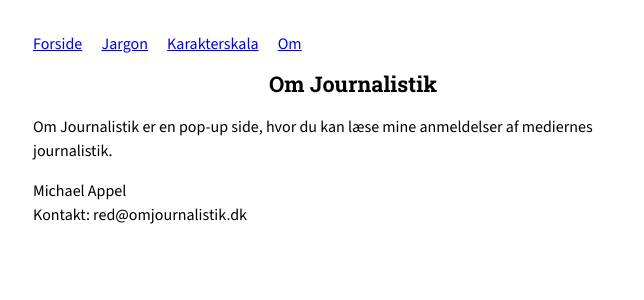
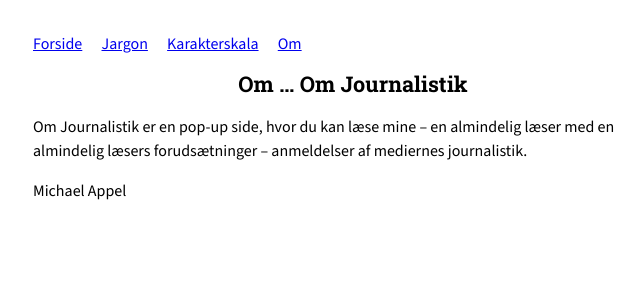
Before and after one commit to MichaelOAppel/OmJournalistik, a Jekyll site: the page built from om.md, in a window 1280 px wide. Shown: the top 300 px of the page, without its empty margins (287-931 px from the left). Built offline with Jekyll 4.4.1, drawn with Linux system fonts in a browser that asks for light colours.

Commit message:
Update om.md

```diff
--- a/om.md
+++ b/om.md
@@ -4,9 +4,8 @@ title: Om
 permalink: /om/
 ---
 
-# Om Journalistik
+# Om ... Om Journalistik
 
-Om Journalistik er en pop-up side, hvor du kan læse mine anmeldelser af mediernes journalistik.
+Om Journalistik er en pop-up side, hvor du kan læse mine – en almindelig læser med en almindelig læsers forudsætninger – anmeldelser af mediernes journalistik.
 
 Michael Appel
-Kontakt: red@omjournalistik.dk
```
